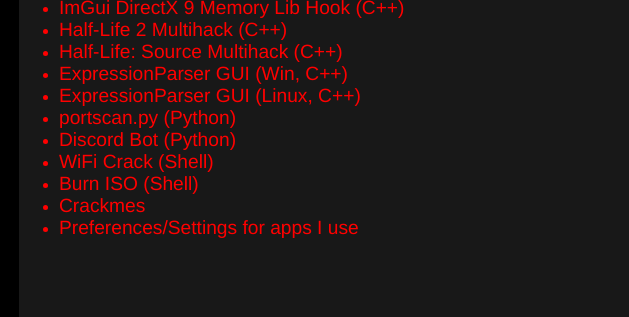
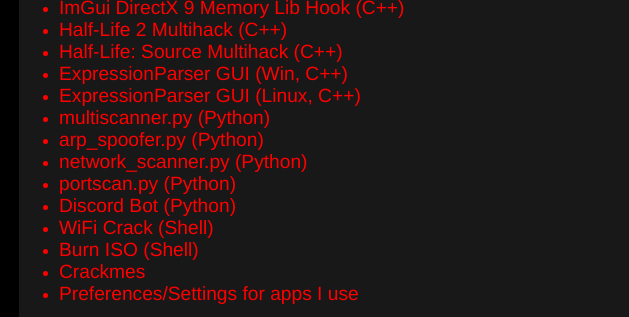
Before and after one commit to rdbo/rdbo.github.io, a plain HTML site: page projects.html in a window 1280 px wide. Shown: the part 178-495 px from the top of the page, 301-930 px from the left. Drawn offline with Linux system fonts and the light colour scheme.

Commit message:
Update projects.html

```diff
--- a/projects.html
+++ b/projects.html
@@ -38,6 +38,9 @@
 						<li class="list-item"><a class="color-red" href="https://github.com/rdbo/Half-Life-Source-Multihack">Half-Life: Source Multihack (C++)</a></li>
 						<li class="list-item"><a class="color-red" href="https://github.com/rdbo/ExpressionParser-GUI">ExpressionParser GUI (Win, C++)</a></li>
 						<li class="list-item"><a class="color-red" href="https://github.com/rdbo/ExpressionParser-GUI-Allegro5">ExpressionParser GUI (Linux, C++)</a></li>
+						<li class="list-item"><a class="color-red" href="https://github.com/rdbo/multiscanner.py"> multiscanner.py (Python)</a></li>
+						<li class="list-item"><a class="color-red" href="https://github.com/rdbo/arp_spoofer.py">arp_spoofer.py (Python)</a></li>
+						<li class="list-item"><a class="color-red" href="https://github.com/rdbo/network_scanner.py"> network_scanner.py (Python)</a></li>
 						<li class="list-item"><a class="color-red" href="https://github.com/rdbo/portscan.py">portscan.py (Python)</a></li>
 						<li class="list-item"><a class="color-red" href="https://github.com/rdbo/Discord-Bot">Discord Bot (Python)</a></li>
 						<li class="list-item"><a class="color-red" href="https://github.com/rdbo/WiFi-Crack">WiFi Crack (Shell)</a></li>
```
